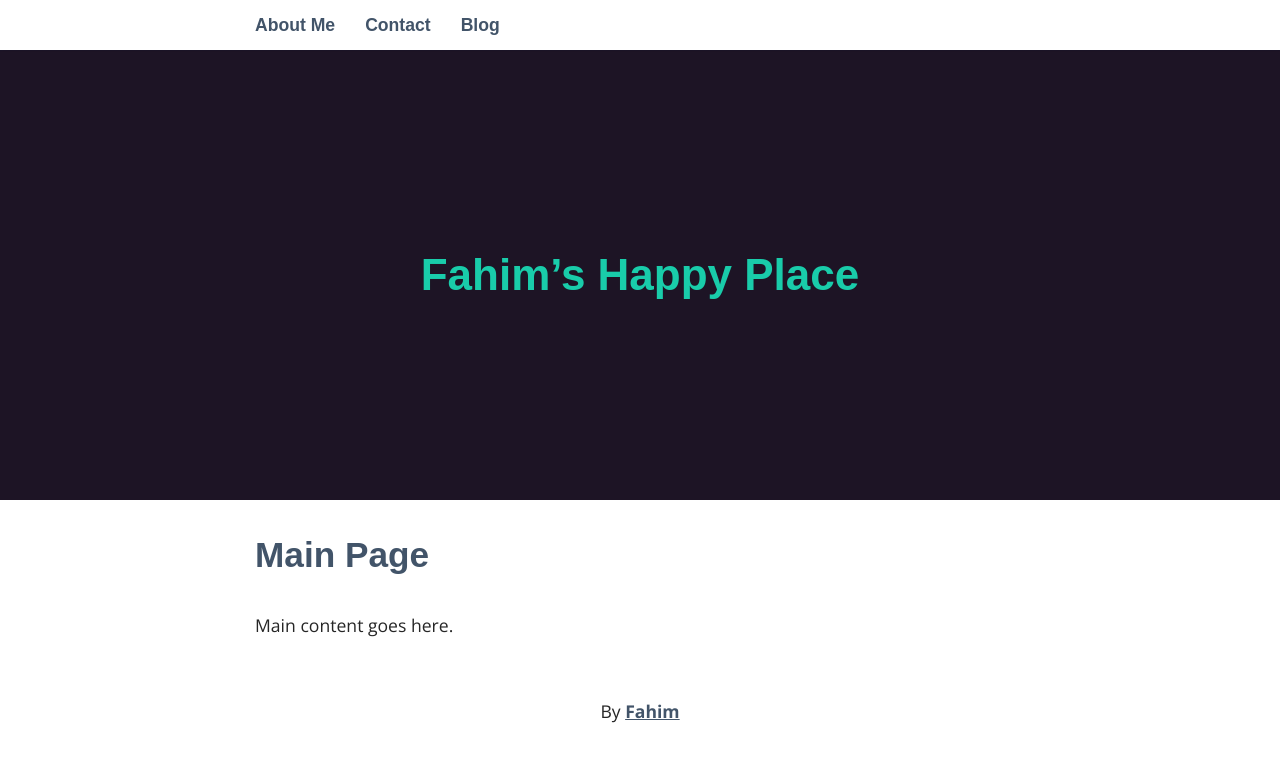
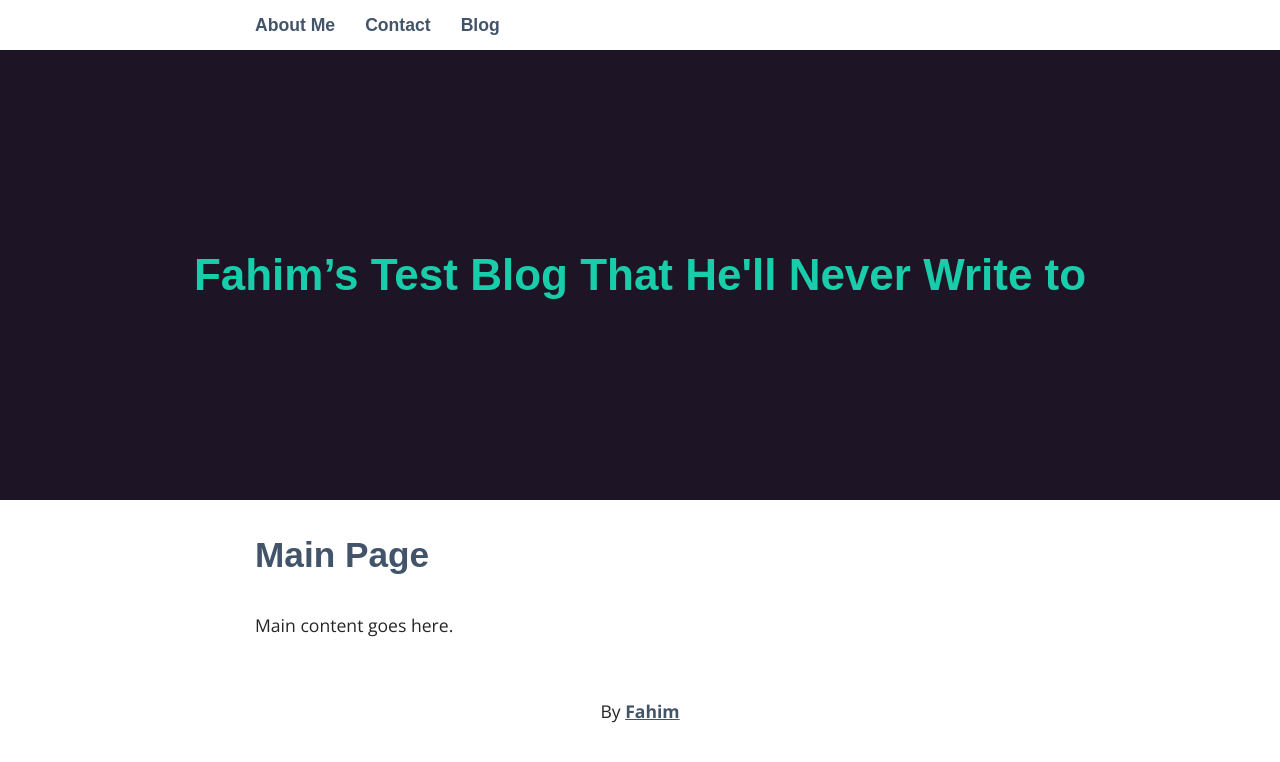
Before and after one commit to i3p9/blog, a Jekyll site: the page built from index.html, in a window 1280 px wide. Shown: the top 762 px of the page. Built offline with Jekyll 4.4.1, drawn with Linux system fonts in a browser that asks for light colours; some web fonts are replaced.

Commit message:
Update _config.yml

```diff
--- a/_config.yml
+++ b/_config.yml
@@ -1,5 +1,5 @@
 # Site Settings
-title: Fahim’s Happy Place
+title: Fahim’s Test Blog That He'll Never Write to
 email: sphincone@gmail.com
 description: >
   Don’t know how you got here, but this is where I write everything that comes into my mind.
```
